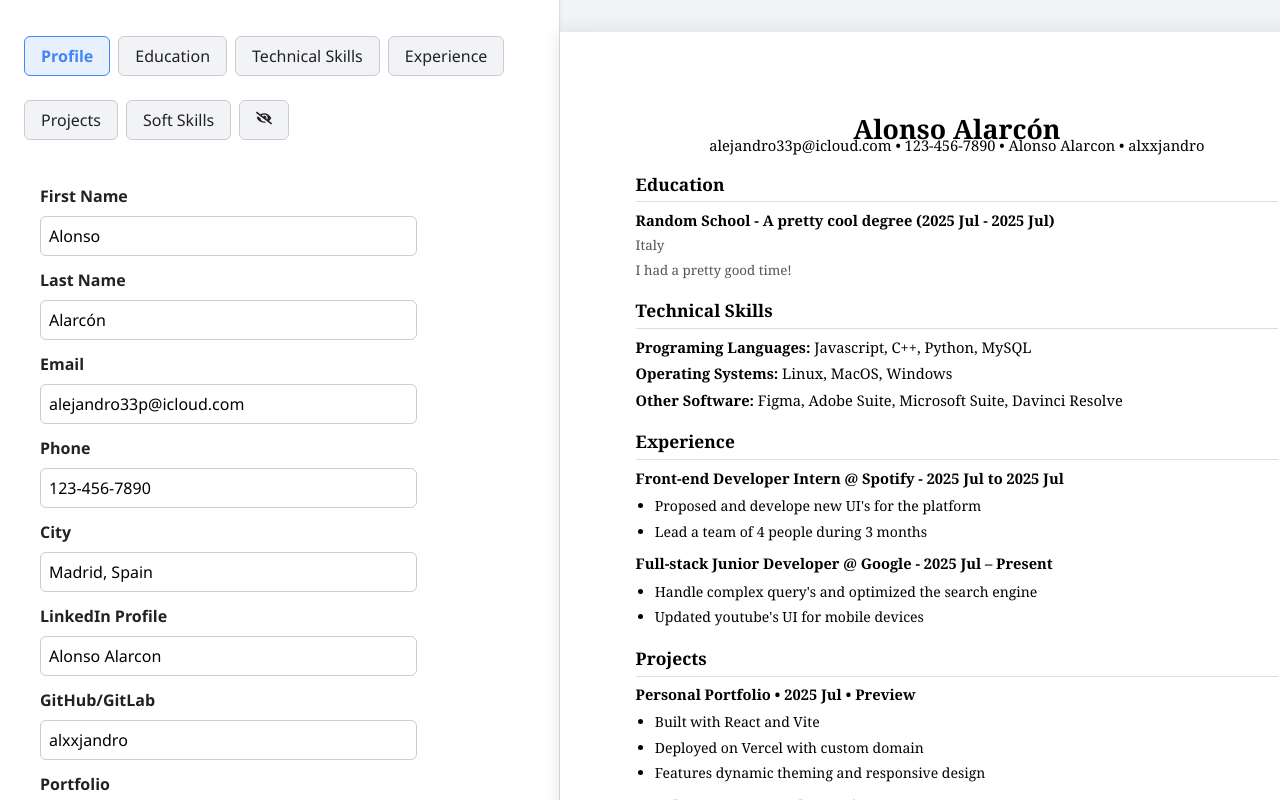
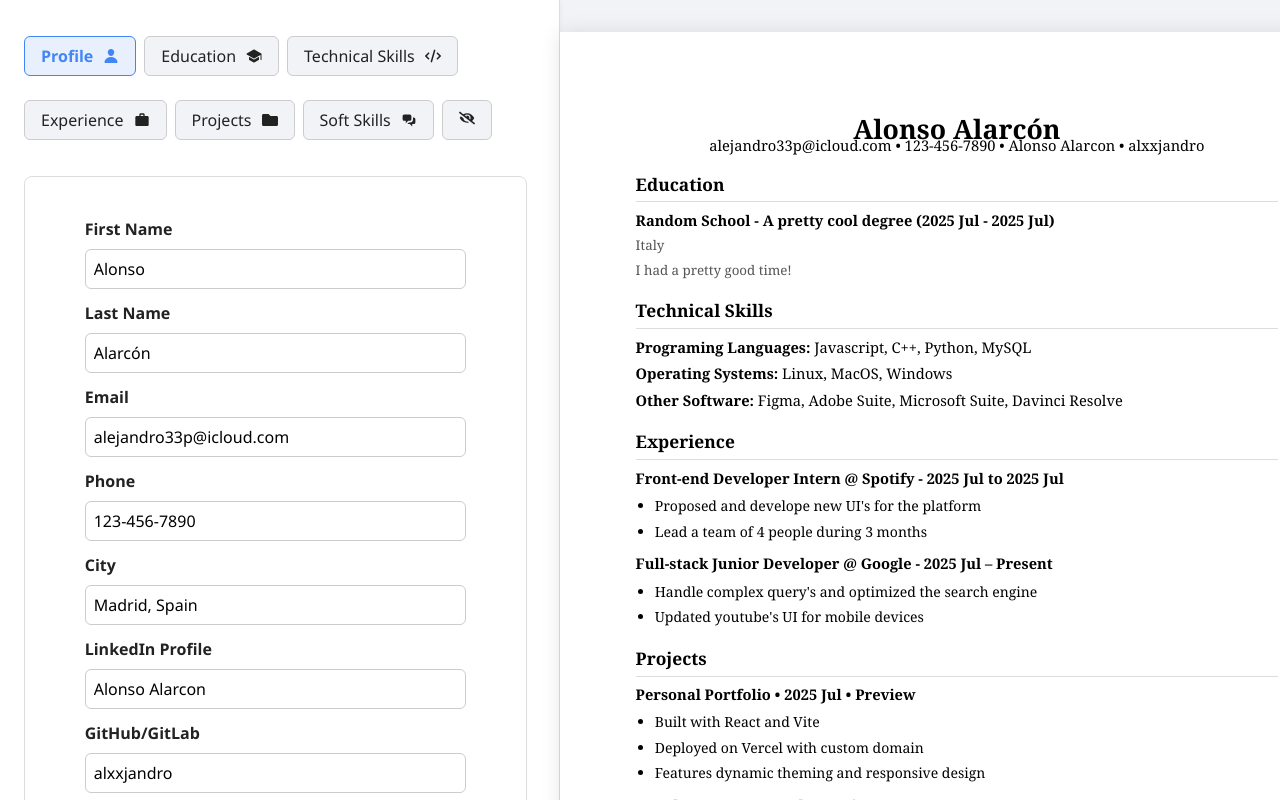
Before and after one commit to alxxjandro/cvbuilder, a React app: page / in a window 1280 px wide. Built offline with nearby package versions, Linux system fonts and the light colour scheme; the HTML template or start-up script is replaced by a standard one.

Commit message:
sidebar and profile section done

```diff
--- a/src/modules/App.jsx
+++ b/src/modules/App.jsx
@@ -1,7 +1,7 @@
 import { useState } from "react";
 import CV from "./CV";
 import Sidebar from "./Sidebar.JSX";
-import "../styles/App.css"
+import "../styles/App.css";
 
 function App() {
   const [view, setView] = useState(true);
--- a/src/modules/Sidebar.jsx
+++ b/src/modules/Sidebar.jsx
@@ -6,16 +6,21 @@ import Experience from "./sidebarSections/Experience";
 import Projects from "./sidebarSections/Projects";
 import Softskills from "./sidebarSections/Softskills";
 import { FaEye, FaEyeSlash } from "react-icons/fa";
+import { IoPerson,IoSchool } from "react-icons/io5";
+import { FaCode } from "react-icons/fa6";
+import { MdWork } from "react-icons/md";
+import { FaFolder } from "react-icons/fa";
+import { HiChatAlt2 } from "react-icons/hi";
 import "../styles/Sidebar.css";
 
 function Sidebar({ data, setData, view, setView }) {
   const sections = [
-    { name: "Profile", component: Profile },
-    { name: "Education", component: Education },
-    { name: "Technical Skills", component: TechSkills },
-    { name: "Experience", component: Experience },
-    { name: "Projects", component: Projects },
-    { name: "Soft Skills", component: Softskills },
+    { name: "Profile", component: Profile, icon: IoPerson },
+    { name: "Education", component: Education, icon: IoSchool },
+    { name: "Technical Skills", component: TechSkills, icon: FaCode},
+    { name: "Experience", component: Experience, icon: MdWork},
+    { name: "Projects", component: Projects, icon: FaFolder},
+    { name: "Soft Skills", component: Softskills, icon: HiChatAlt2 },
   ];
   const [section, setSection] = useState(sections[0]);
   const SectionComponent = section.component;
@@ -53,7 +58,10 @@ const handleSetter = (e) => {
             onClick={() => setSection(s)}
             className={section.name === s.name ? "active" : ""}
           >
+            <div className="buttonInfo">
               {s.name}
+              { s.icon && <s.icon /> }
+            </div>
           </button>
         ))}
         <button onClick={toggleView}>
--- a/src/styles/Sidebar.css
+++ b/src/styles/Sidebar.css
@@ -25,7 +25,9 @@
   color: #222;
   cursor: pointer;
   font-weight: 500;
-  transition: background-color 0.2s, color 0.2s;
+  transition:
+    background-color 0.2s,
+    color 0.2s;
 }
 
 .sidebarButtons button:hover {
@@ -44,7 +46,6 @@
   overflow-y: auto;
   padding-right: 0.5rem;
 }
-
 
 /* === Normalize buttons and inputs === */
 button,
@@ -77,7 +78,6 @@ button:disabled {
   cursor: not-allowed;
 }
 
-
 /* === Form-section shared === */
 .form-section {
   background-color: #f9fafb;
@@ -90,7 +90,7 @@ button:disabled {
 
 /* === Specific components === */
 
-.profile{
+.profile {
   padding: 1rem;
 }
 
@@ -109,16 +109,24 @@ button:disabled {
 .project-entry input,
 .experience-entry input,
 .tech-skill-group input {
-  width: 80%;
+  width: 100%;
 }
 
 /* Education preview */
-.education .newField > div:not(.Schoolform) {
+.education .newField > div:not(.Schoolform),
+.profile {
   border: 1px solid #ddd;
-  padding: 0.75rem;
+  padding: 2.5rem .75rem;
   margin-top: 0.5rem;
   border-radius: 8px;
   background-color: #ffffff;
+  display: flex;
+  flex-direction: column;
+  align-items: center;
+}
+
+.profile > div{
+  min-width: 80%;
 }
 
 .education h1 {
@@ -168,3 +176,10 @@ button:disabled {
 input::placeholder {
   color: #888;
 }
+
+.buttonInfo{
+  display: flex;
+  justify-content: center;
+  align-items: center;
+  gap: 10px;
+}
```
Lines whose indentation alone changed are shown as unchanged.
